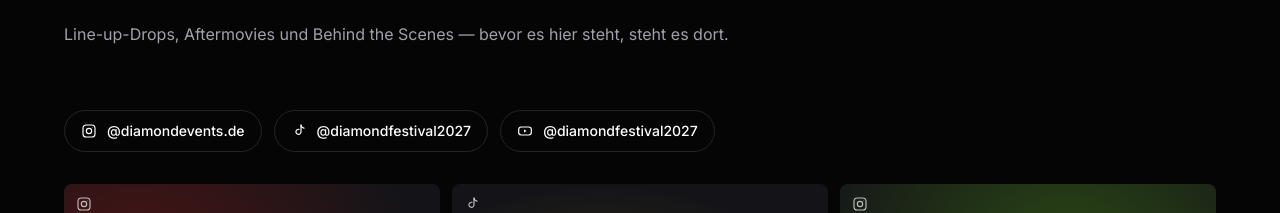
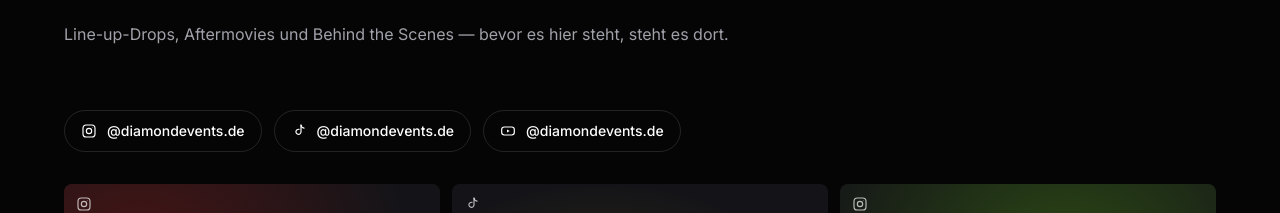
Before and after one commit to niclaskloske-cell/diamond-festival-2027, a Next.js app: page / in a window 1280 px wide. Shown: the part 9240-9453 px from the top of the page. Built offline with nearby package versions, Linux system fonts and the light colour scheme; a web font is replaced by a local one.

Commit message:
Unify TikTok/YouTube handles to @diamondevents.de

```diff
--- a/src/data/socials.ts
+++ b/src/data/socials.ts
@@ -26,15 +26,15 @@
   {
     id: "tiktok",
     label: "TikTok",
-    handle: "@diamondfestival2027",
-    url: "https://tiktok.com/@diamondfestival2027",
+    handle: "@diamondevents.de",
+    url: "https://tiktok.com/@diamondevents.de",
     blurb: "Aftermovies, Recaps und alles, was zu laut für Instagram ist.",
   },
   {
     id: "youtube",
     label: "YouTube",
-    handle: "@diamondfestival2027",
-    url: "https://youtube.com/@diamondfestival2027",
+    handle: "@diamondevents.de",
+    url: "https://youtube.com/@diamondevents.de",
     blurb: "Der offizielle Aftermovie und volle Sets in Bildqualität.",
   },
 ];
```
